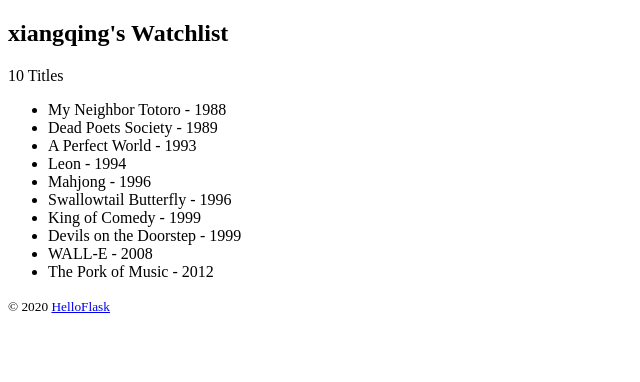
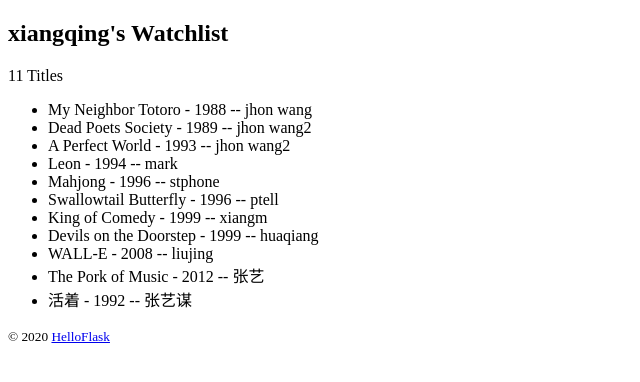
Before and after one commit to xxqq2017/flask, a Flask app: page / in a window 1280 px wide. Shown: the top 382 px of the page, without its empty margins (0-640 px from the left). Run offline with Flask 2, Linux system fonts and the light colour scheme.

Commit message:
movies editor

```diff
--- a/main.py
+++ b/main.py
@@ -18,16 +18,17 @@ def server_error(error):
 
 name = 'xiangqing'
 movies = [
-    {'title': 'My Neighbor Totoro', 'year': '1988'},
-    {'title': 'Dead Poets Society', 'year': '1989'},
-    {'title': 'A Perfect World', 'year': '1993'},
-    {'title': 'Leon', 'year': '1994'},
-    {'title': 'Mahjong', 'year': '1996'},
-    {'title': 'Swallowtail Butterfly', 'year': '1996'},
-    {'title': 'King of Comedy', 'year': '1999'},
-    {'title': 'Devils on the Doorstep', 'year': '1999'},
-    {'title': 'WALL-E', 'year': '2008'},
-    {'title': 'The Pork of Music', 'year': '2012'},
+    {'title': 'My Neighbor Totoro', 'year': '1988','editor':'jhon wang'},
+    {'title': 'Dead Poets Society', 'year': '1989','editor':'jhon wang2'},
+    {'title': 'A Perfect World', 'year': '1993','editor':'jhon wang2'},
+    {'title': 'Leon', 'year': '1994','editor':'mark'},
+    {'title': 'Mahjong', 'year': '1996','editor':'stphone'},
+    {'title': 'Swallowtail Butterfly', 'year': '1996','editor':'ptell'},
+    {'title': 'King of Comedy', 'year': '1999','editor':'xiangm'},
+    {'title': 'Devils on the Doorstep', 'year': '1999','editor':'huaqiang'},
+    {'title': 'WALL-E', 'year': '2008','editor':'liujing'},
+    {'title': 'The Pork of Music', 'year': '2012','editor':'张艺'},
+    {'title': '活着', 'year': '1992','editor':'张艺谋'}
 ]
 
 if __name__ == '__main__':
--- a/templates/index.html
+++ b/templates/index.html
@@ -11,7 +11,7 @@
     <p>{{ movies|length }} Titles</p>
     <ul>
         {% for movie in movies %}  {# 迭代 movies 变量 #}
-        <li>{{ movie.title }} - {{ movie.year }}</li>  {# 等同于 movie['title'] #}
+        <li>{{ movie.title }} - {{ movie.year }} -- {{ movie['editor'] }}</li>  {# 等同于 movie['title'] #}
         {% endfor %}  {# 使用 endfor 标签结束 for 语句 #}
     </ul>
     <footer>
```
